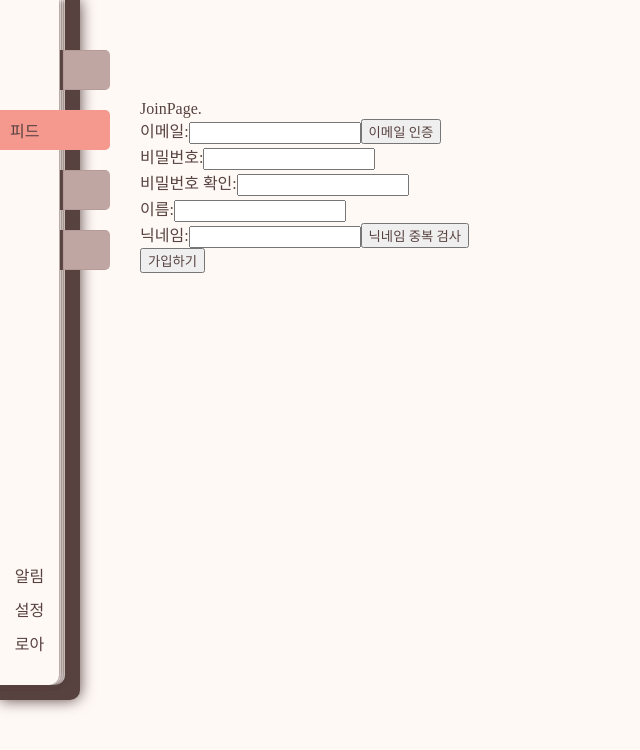
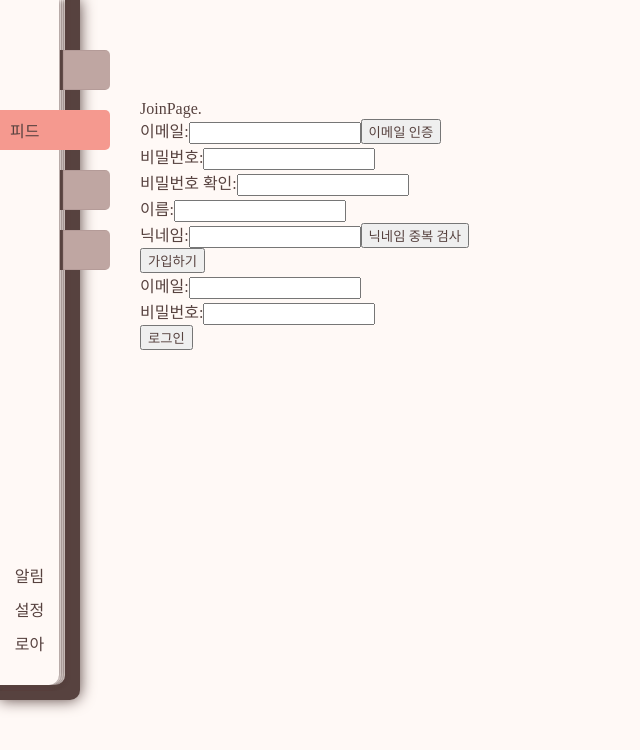
Before and after one commit to thingk0/Mybrary, a React (Create React App) app in the folder frontend/: page /join in a window 1280 px wide. Shown: the top 750 px of the page, without its empty margins (0-640 px from the left). Built offline with nearby package versions, Linux system fonts and the light colour scheme; a web font is replaced by a local one.

Commit message:
FEAT: 로그인
Change-Id: Ifae8726e98b38ed037db7a57d1bb4600818d3cb8

```diff
--- a/frontend/package.json
+++ b/frontend/package.json
@@ -16,13 +16,15 @@
     "react-dom": "^18.2.0",
     "react-hot-toast": "^2.4.1",
     "react-modal": "^3.16.1",
+    "react-query": "^3.39.3",
     "react-quill": "^2.0.0",
     "react-router-dom": "^6.21.2",
     "react-scripts": "5.0.1",
     "sockjs-client": "^1.6.1",
     "sortablejs": "^1.15.2",
     "styled-components": "^6.1.8",
-    "web-vitals": "^2.1.4"
+    "web-vitals": "^2.1.4",
+    "zustand": "^4.5.0"
   },
   "scripts": {
     "start": "react-scripts start",
--- /dev/null
+++ b/frontend/src/api/member/Login.js
@@ -0,0 +1,22 @@
+//로그인요청
+export async function login(user) {
+  try {
+    const response = await fetch("/api/v1/member/login", {
+      method: "POST",
+      headers: {
+        "Content-Type": "application/json",
+      },
+      body: JSON.stringify(user),
+    });
+
+    if (!response.ok) {
+      throw new Error(`HTTP error! Status: ${response.status}`);
+    }
+
+    const data = await response.json();
+    return data;
+  } catch (error) {
+    console.log(error);
+    throw error;
+  }
+}
--- /dev/null
+++ b/frontend/src/components/join/LoginForm.js
@@ -0,0 +1,93 @@
+import { useState } from "react";
+import { useNavigate } from "react-router-dom";
+import { login } from "../../api/member/Login";
+import { useQueryClient } from "react-query";
+
+function LoginForm() {
+  const queryClient = useQueryClient();
+
+  /* 오류페이지 이동 */
+  const navigate = useNavigate();
+  const navigateToErrorPage = () => {
+    navigate("/error");
+  };
+
+  /* 상태 */
+  const [formData, setFormData] = useState({
+    email: "",
+    password: "",
+  });
+  const [isLoginFail, setIsLoginFail] = useState(false);
+
+  /* 메서드 */
+  const handleChange = (e) => {
+    const { name, value } = e.target;
+    if (name === "email" && value.length > 50) {
+      return;
+    }
+
+    if (name === "password" && value.length > 20) {
+      return;
+    }
+
+    setFormData((prevFormData) => ({
+      ...prevFormData,
+      [name]: value,
+    }));
+  };
+
+  const handleSubmit = async (e) => {
+    e.preventDefault();
+    try {
+      // 로그인 요청 보내기
+      const data = await login(formData);
+      if (data.status === "SUCCESS") {
+        // 로그인 성공시 해야 할 것
+        const token = data.token;
+        queryClient.setQueryData("token", token); // JWT 저장
+        // 채팅, 알람 웹소켓 연결하기
+        // 해당 유저가 알림을 허용했는지 요청을 통해 혹인하고 알람 웹소켓 연결
+
+        // 채팅 웹소켓 연결하기
+      } else {
+        // 이메일, 비밀번호 불일치
+        setIsLoginFail(true);
+      }
+    } catch (e) {
+      // 전송 오류 발생 시
+      // 서버에러. 에러페이지로 이동
+      console.log(e);
+      navigateToErrorPage();
+    }
+  };
+
+  return (
+    <>
+      <form onSubmit={handleSubmit}>
+        <div>
+          <label>이메일:</label>
+          <input
+            type="text"
+            name="email"
+            value={formData.email}
+            onChange={handleChange}
+          />
+        </div>
+
+        <div>
+          <label>비밀번호:</label>
+          <input
+            type="text"
+            name="password"
+            value={formData.password}
+            onChange={handleChange}
+          />
+        </div>
+        <button type="submit">로그인</button>
+      </form>
+      {isLoginFail && <h1>아이디와 비밀번호를 확인해주세요.</h1>}
+    </>
+  );
+}
+
+export default LoginForm;
--- a/frontend/src/index.js
+++ b/frontend/src/index.js
@@ -1,6 +1,13 @@
 import ReactDOM from "react-dom/client";
 import Main from "./Main";
 import "./index.css";
+import { QueryClient, QueryClientProvider } from "react-query";
+
+const queryClient = new QueryClient();
 
 const root = ReactDOM.createRoot(document.getElementById("root"));
-root.render(<Main />);
+root.render(
+  <QueryClientProvider client={queryClient}>
+    <Main />
+  </QueryClientProvider>
+);
--- a/frontend/src/pages/JoinPage.js
+++ b/frontend/src/pages/JoinPage.js
@@ -1,4 +1,5 @@
 import Container from "../components/frame/Container";
+import LoginForm from "../components/join/LoginForm";
 import SignUpForm from "../components/join/SignUpForm";
 // 안써서 주석처리
 // import styles from "./style/JoinPage.module.css";
@@ -9,6 +10,7 @@ export default function JoinPage() {
         <div style={{ marginLeft: "100px", marginTop: "100px" }}>
           <div>JoinPage.</div>
           <SignUpForm></SignUpForm>
+          <LoginForm></LoginForm>
         </div>
       </Container>
     </>
```
Also changed, not shown: 2 other files (tests, documents, lock files or other folders).
